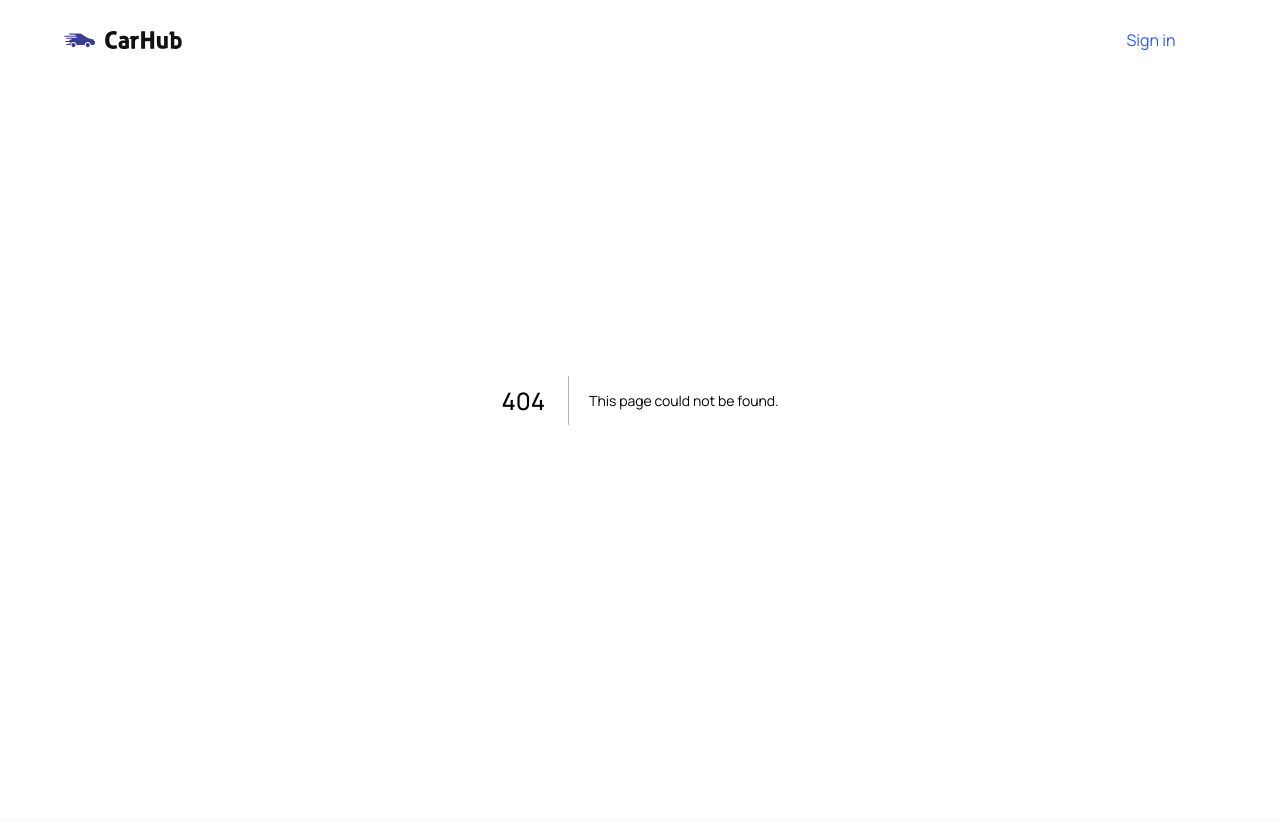
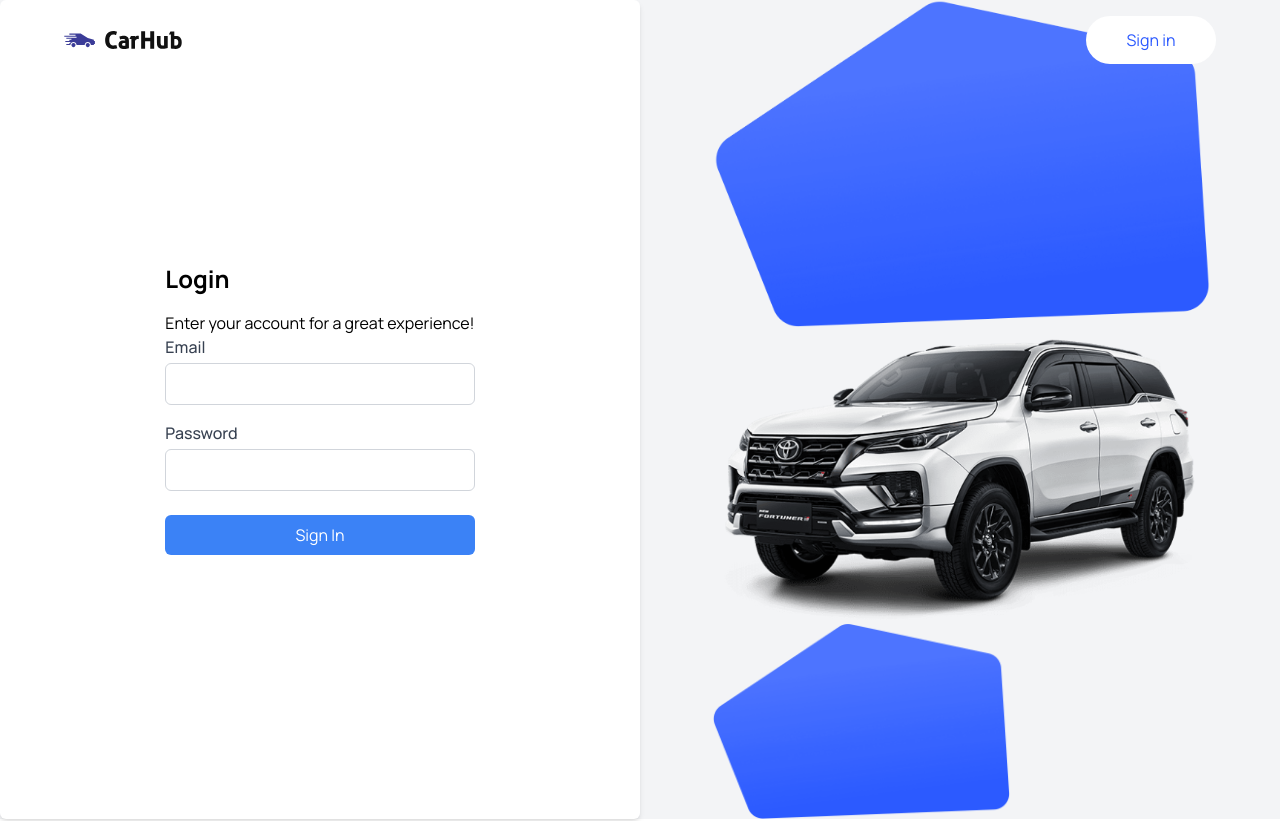
Before and after one commit to ayberkbalay/carRentalProject, a Next.js app: page /signin in a window 1280 px wide. Before the commit this address had no page. Shown: the top 821 px of the page. Built offline with nearby package versions, Linux system fonts and the light colour scheme.

Commit message:
tutorial ended, project improvement, login page

```diff
--- /dev/null
+++ b/app/signin/layout.tsx
@@ -0,0 +1,17 @@
+
+
+import { Footer, Login, Navbar } from "@components";
+
+
+export default function signinLayout({ children }: { children: React.ReactNode }) {
+  return (
+
+    <section>
+
+        <Login />
+        {children}
+
+    </section>
+
+  );
+}
--- /dev/null
+++ b/app/signin/page.tsx
@@ -0,0 +1,12 @@
+import React from 'react';
+
+export default function signin() {
+    return(
+    <main>
+        <div>
+            <div className="">
+            </div>
+        </div>
+    </main>
+    );
+}
--- /dev/null
+++ b/components/Login.tsx
@@ -0,0 +1,60 @@
+"use client";
+import React from 'react';
+import { CarCardProps } from '@types';
+import { generateCarImageUrl } from '@utils';
+import Image from 'next/image';
+
+  const Login = () => {
+    return (
+      <div className="flex min-h-screen bg-gray-100">
+        <div className=" flex w-full">
+          <div
+            className="w-1/2 bg-white shadow-md rounded-md flex flex-col justify-center items-center"
+            style={{
+              backgroundImage: `url('')`,
+              backgroundSize: 'cover',
+              backgroundPosition: 'center',
+            }}
+          >
+            <form className="px-6 py-8">
+              <h2 className="text-2xl font-bold mb-4">Login</h2>
+              <h5>Enter your account for a great experience!</h5>
+              <div className="mb-4">
+                <label htmlFor="email" className="block text-gray-700 font-medium mb-1">
+                  Email
+                </label>
+                <input
+                  type="email"
+                  id="email"
+                  className="w-full border-gray-300 border rounded-md py-2 px-3 focus:outline-none focus:ring-2 focus:ring-blue-400"
+                />
+              </div>
+              <div className="mb-6">
+                <label htmlFor="password" className="block text-gray-700 font-medium mb-1">
+                  Password
+                </label>
+                <input
+                  type="password"
+                  id="password"
+                  className="w-full border-gray-300 border rounded-md py-2 px-3 focus:outline-none focus:ring-2 focus:ring-blue-400"
+                />
+              </div>
+              <button
+                type="submit"
+                className="w-full bg-blue-500 text-white rounded-md py-2 px-4 hover:bg-blue-600 transition-colors"
+              >
+                Sign In
+              </button>
+            </form>
+          </div>
+          <div className=" relative max-w-[1440px] mx-auto flex-col justify-center; ">
+            <Image src="/hero-bg.png" alt="Hero" width={500} height={400} />
+            <Image src="/hero.png" alt="Hero" width={500} height={400}/>
+            <Image src="/hero-bg.png" alt="Hero" width={300} height={200} />
+          </div>
+        </div>
+      </div>
+    );
+  };
+
+  export default Login;
--- a/components/Navbar.tsx
+++ b/components/Navbar.tsx
@@ -6,7 +6,7 @@
 const NavBar = () => (
   <header className='w-full  absolute z-10'>
     <nav className='max-w-[1440px] mx-auto flex justify-between items-center sm:px-16 px-6 py-4 bg-transparent'>
-      <Link href='/' className='flex justify-center items-center'>
+      <Link href='/profile' className='flex justify-center items-center'>
         <Image
           src='/logo.svg'
           alt='logo'
@@ -15,12 +15,14 @@
           className='object-contain'
         />
       </Link>
-
+      <Link href='/signin'>
       <CustomButton
         title='Sign in'
+
         btnType='button'
         containerStyles=' text-primary-blue rounded-full bg-white min-w-[130px]'
       />
+      </Link>
     </nav>
   </header>
 );
--- a/components/index.ts
+++ b/components/index.ts
@@ -7,6 +7,7 @@
 import SearchBar from "./SearchBar";
 import Hero from "./Hero";
 import CarDetails from "./CarDetails";
+import Login from "./Login";
 
 export {
   Hero,
@@ -18,4 +19,5 @@
   ShowMore,
   SearchBar,
   CarDetails,
+  Login
 };
```
Also changed, not shown: 1 other file (tests, documents, lock files or other folders).
